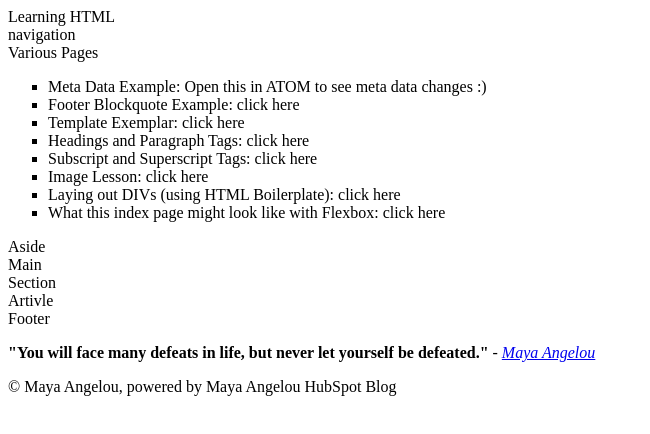
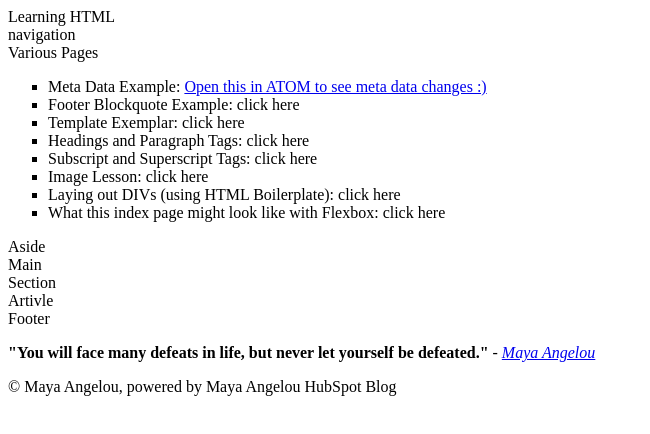
Before and after one commit to amuktar97/Learning-HTML-P2-20220914.github.io, a plain HTML site: page indext.html in a window 1280 px wide. Shown: the whole page, without its empty margins (0-650 px from the left). Drawn offline with Linux system fonts and the light colour scheme.

Commit message:
Update indext.html

```diff
--- a/indext.html
+++ b/indext.html
@@ -34,7 +34,7 @@
             <section>
                 <header>Various Pages</header>
                 <ul style="list-style-type:square">
-                    <li>Meta Data Example: Open this in ATOM to see meta data changes :)
+                    <li>Meta Data Example: <a href="childpage/Meta Bata Example.html" target="_blank">Open this in ATOM to see meta data changes :)</a>
                     <li>Footer Blockquote Example: click here
                     <li>Template Exemplar: click here
                     <li>Headings and Paragraph Tags: click here
```
